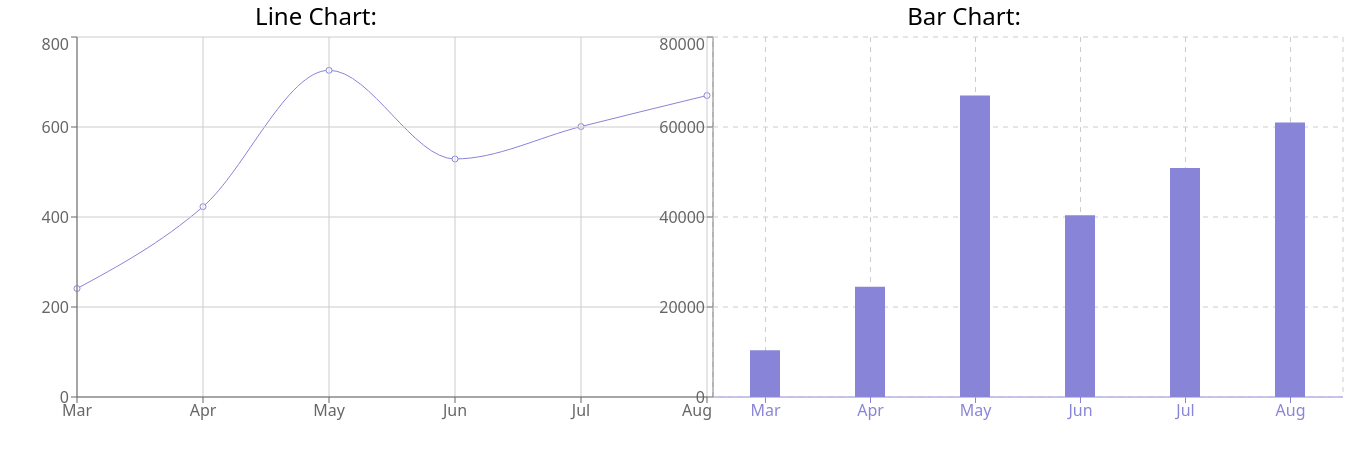
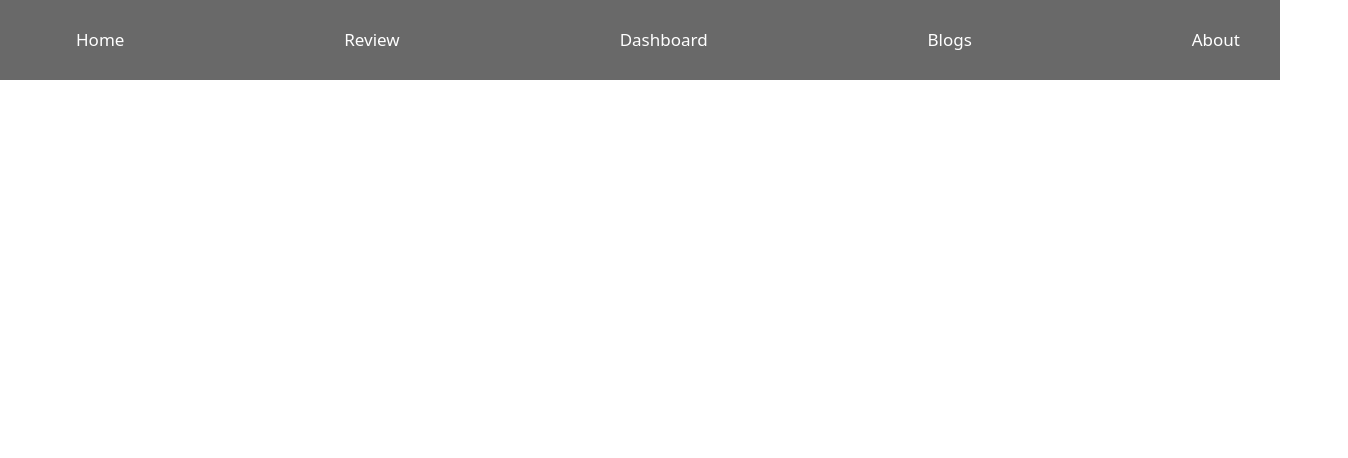
Before and after one commit to ReyadBinSatter/Tree-Store, a React (Create React App) app: page / in a window 1280 px wide. Shown: the top 458 px of the page, 1348 px wide, since content can reach past the window. Built offline with nearby package versions, Linux system fonts and the light colour scheme.

Commit message:
complete nav and not found page

```diff
--- a/src/App.js
+++ b/src/App.js
@@ -1,10 +1,27 @@
+import { Route, Routes } from 'react-router-dom';
 import './App.css';
+import Blogs from './Component/Blogs/Blogs';
 import Dashboard from './Component/Dashboard/Dashboard';
+import Header from './Component/Header/Header';
+import Home from './Component/Home/Home';
+import Review from './Component/Review/Review';
+import About from './Component/About/About';
+import NotFound from './Component/NotFound/NotFound';
 
 function App() {
   return (
+
     <div className="App">
-      <Dashboard></Dashboard>
+      <Header></Header>
+       <Routes>
+        <Route path='/' element={<Home></Home>}></Route>
+        <Route path='/home' element={<Home></Home>}></Route>
+        <Route path='/review' element={<Review></Review>}></Route>
+        <Route path='/dashboard' element={<Dashboard></Dashboard>}></Route>
+        <Route path='/blogs' element={<Blogs></Blogs>}></Route>
+        <Route path='/about' element={<About></About>}></Route>
+        <Route path="*" element={<NotFound></NotFound>}></Route>
+      </Routes>
     </div>
   );
 }
--- a/src/Component/About/About.js
+++ b/src/Component/About/About.js
@@ -0,0 +1,11 @@
+import React from 'react';
+
+const About = () => {
+    return (
+        <div>
+
+        </div>
+    );
+};
+
+export default About;
--- a/src/Component/Dashboard/Dashboard.js
+++ b/src/Component/Dashboard/Dashboard.js
@@ -43,7 +43,7 @@ const Dashboard = () => {
     ];
 
     return (
-        <div className='grid grid-cols-2 gap-4'>
+        <div className='grid grid-cols-2 gap-4 mt-24 mx-24'>
             <div className='mx-3'>
                 <h1 className='text-2xl'>Line Chart:</h1>
                 <LineChart width={700} height={400} data={data}>
--- /dev/null
+++ b/src/Component/Header/Header.css
@@ -0,0 +1,19 @@
+.header{
+    height: 80px;
+    background-color: dimgrey;
+    display: flex;
+    align-items: center;
+    justify-content: space-between;
+    padding-left: 40px;
+    padding-right: 40px;
+}
+
+.header a{
+    color: #ffffff;
+    text-decoration: none;
+    font-size: 17px;
+    margin-left: 36px;
+}
+.header a:hover{
+    color: rgb(255, 106, 106);
+}
--- a/src/Component/Header/Header.js
+++ b/src/Component/Header/Header.js
@@ -0,0 +1,19 @@
+import React from 'react';
+import { Link } from 'react-router-dom';
+import './Header.css';
+
+const Header = () => {
+    return (
+        <nav className='header'>
+
+            <Link to="/home">Home</Link>
+            <Link to="/review">Review</Link>
+            <Link to="/dashboard">Dashboard</Link>
+            <Link to="/blogs">Blogs</Link>
+            <Link to="/about">About</Link>
+
+        </nav>
+    );
+};
+
+export default Header;
--- a/src/Component/Home/Home.js
+++ b/src/Component/Home/Home.js
@@ -0,0 +1,11 @@
+import React from 'react';
+
+const Home = () => {
+    return (
+        <div>
+
+        </div>
+    );
+};
+
+export default Home;
--- /dev/null
+++ b/src/Component/NotFound/NotFound.js
@@ -0,0 +1,12 @@
+import React from 'react';
+
+const NotFound = () => {
+    return (
+        <div className='mt-24'>
+            <h2 className='text-2xl font-bold'>The page you are looking for is not available</h2>
+            <h4 className='text-4xl text-red-500 font-bold'>404</h4>
+        </div>
+    );
+};
+
+export default NotFound;
--- a/src/Component/Review/Review.js
+++ b/src/Component/Review/Review.js
@@ -0,0 +1,11 @@
+import React from 'react';
+
+const Review = () => {
+    return (
+        <div>
+
+        </div>
+    );
+};
+
+export default Review;
```
